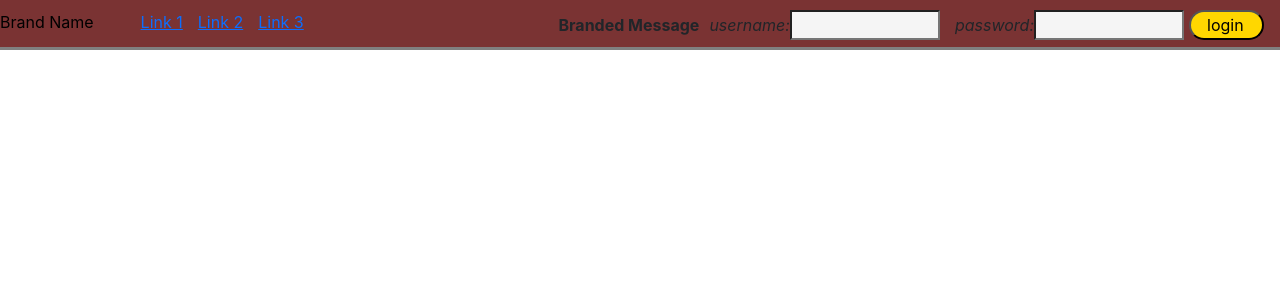
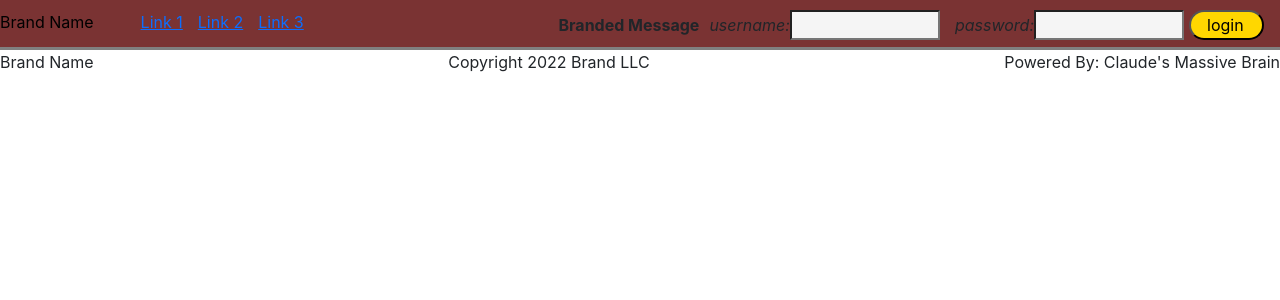
Before and after one commit to cmokbel1/react-for-fun, a React (Create React App) app: page / in a window 1280 px wide. Shown: the top 300 px of the page. Built offline with nearby package versions, Linux system fonts and the light colour scheme.

Commit message:
added and exported footer component

```diff
--- a/src/App.css
+++ b/src/App.css
@@ -84,3 +84,13 @@ nav button {
 }
 
 /* NAV STYLING ABOVE THIS LINE */
+
+
+
+/* FOOTER STYLING BELOW THIS LINE */
+
+.footer {
+  display:flex;
+  justify-content: space-between;
+}
+/* FOOTER STYLING ABOVE THIS LINE */
--- a/src/App.js
+++ b/src/App.js
@@ -1,9 +1,12 @@
-import { Navigation } from '../src/components'
+import { Navigation, Foot } from '../src/components'
 import './App.css';
 
 function App() {
   return (
+    <>
     <Navigation/>
+    <Foot/>
+    </>
   );
 }
 
--- /dev/null
+++ b/src/components/footer/footer.js
@@ -0,0 +1,11 @@
+const Foot = () => {
+  return (
+    <div className="footer">
+      <span>Brand Name</span>
+      <span>Copyright 2022 Brand LLC</span>
+      <span>Powered By: Claude's Massive Brain</span>
+    </div>
+  )
+}
+
+export default Foot
--- /dev/null
+++ b/src/components/footer/index.js
@@ -0,0 +1 @@
+export { default as Foot }  from './footer'
--- a/src/components/index.js
+++ b/src/components/index.js
@@ -1 +1,2 @@
 export {Navigation} from './navigation'
+export {Foot} from './footer'
```
